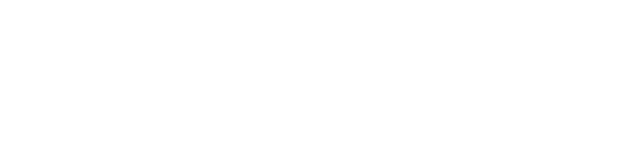
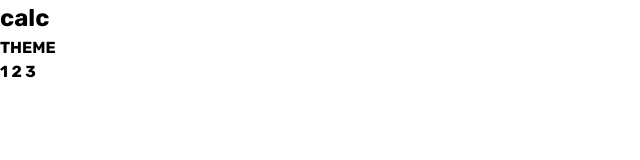
Before and after one commit to MahdiSohaily/calculator-app, a plain HTML site: page index.html in a window 1280 px wide. Shown: the whole page, without its empty margins (0-640 px from the left). Drawn offline with Linux system fonts and the light colour scheme.

Commit message:
Add main section HTML code

```diff
--- a/index.html
+++ b/index.html
@@ -16,9 +16,26 @@
 </head>
 
 <body>
-
-
-
+  <main>
+    <section>
+      <header>
+        <h1>calc</h1>
+        <div class="theme-container">
+          <div><p>THEME</p></div>
+          <div>
+            <div>
+              <span>1</span>
+              <span>2</span>
+              <span>3</span>
+            </div>
+            <div class="">
+              <div class="track"></div>
+            </div>
+          </div>
+        </div>
+      </header>
+    </section>
+  </main>
   <script src="./src/index.js"></script>
 </body>
 
```
